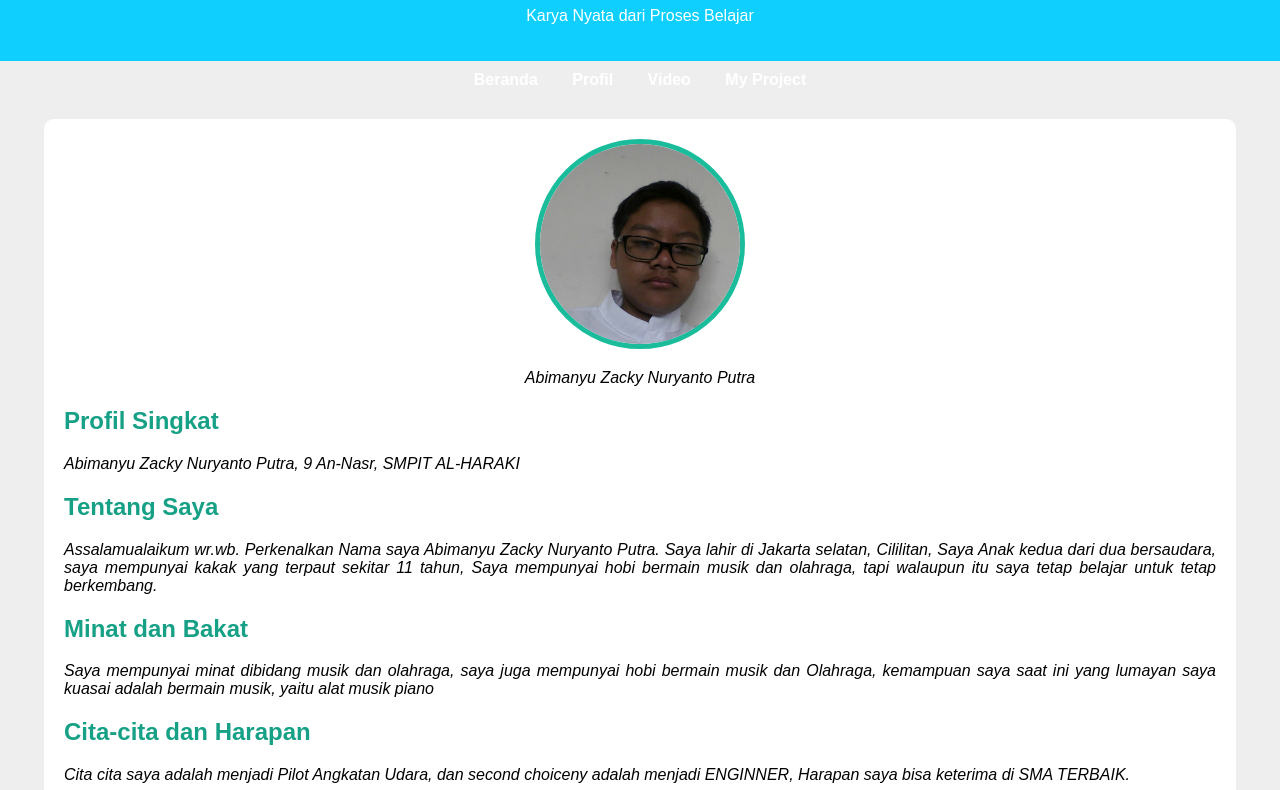
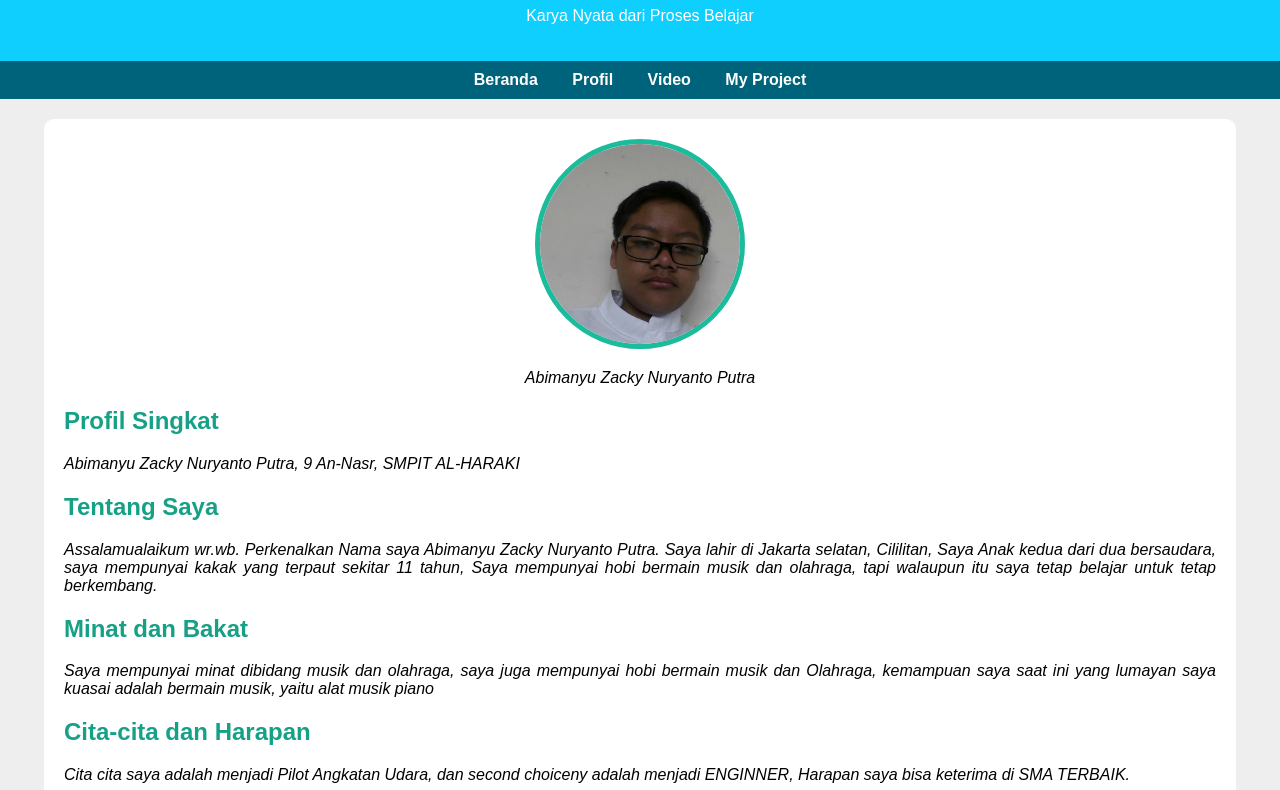
Before and after one commit to Abimanyu975/Uprak-B-indo, a plain HTML site: page profil.html in a window 1280 px wide. Shown: the part 93-883 px from the top of the page. Drawn offline with Linux system fonts and the light colour scheme.

Commit message:
Update profil.html

```diff
--- a/profil.html
+++ b/profil.html
@@ -18,7 +18,7 @@
         }
 
         nav {
-            background-color: #00637cr;
+            background-color: #00637c;
             padding: 10px;
             text-align: center;
         }
```
